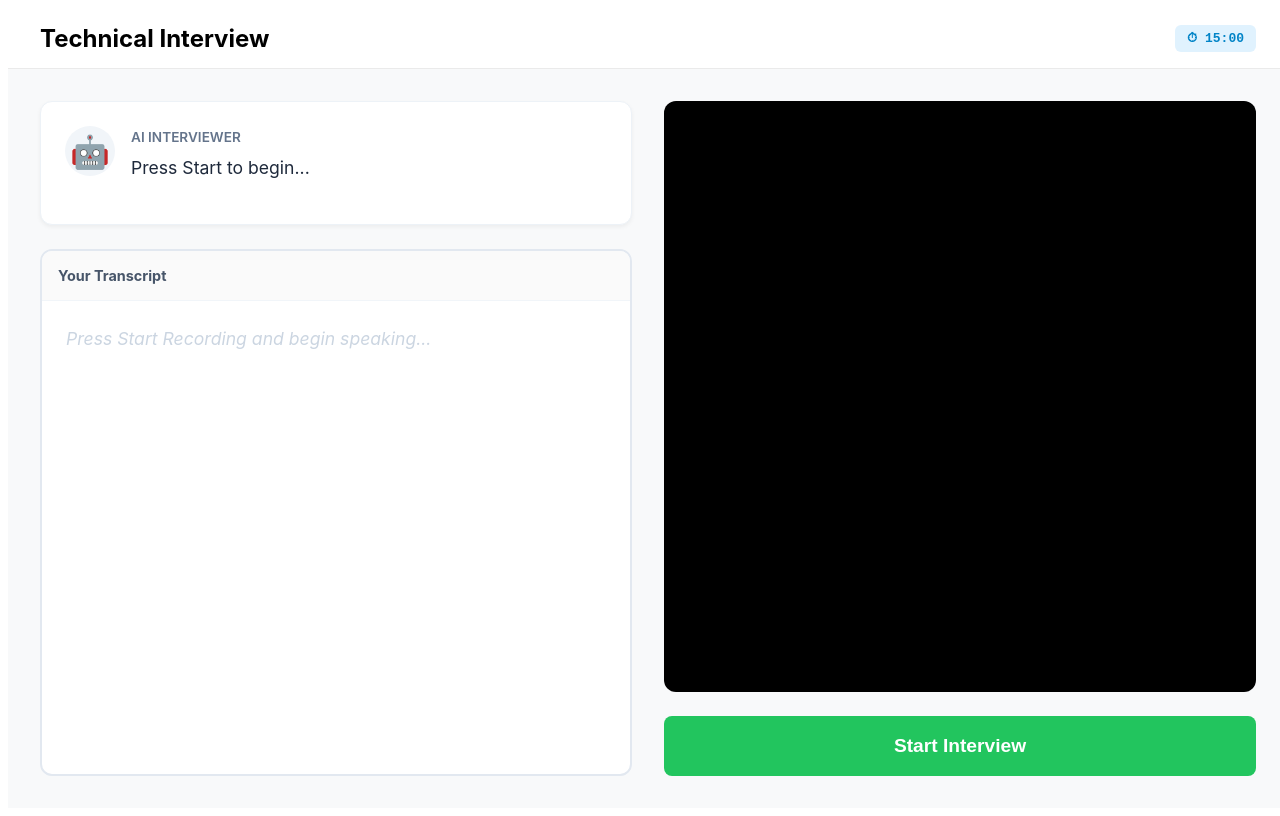
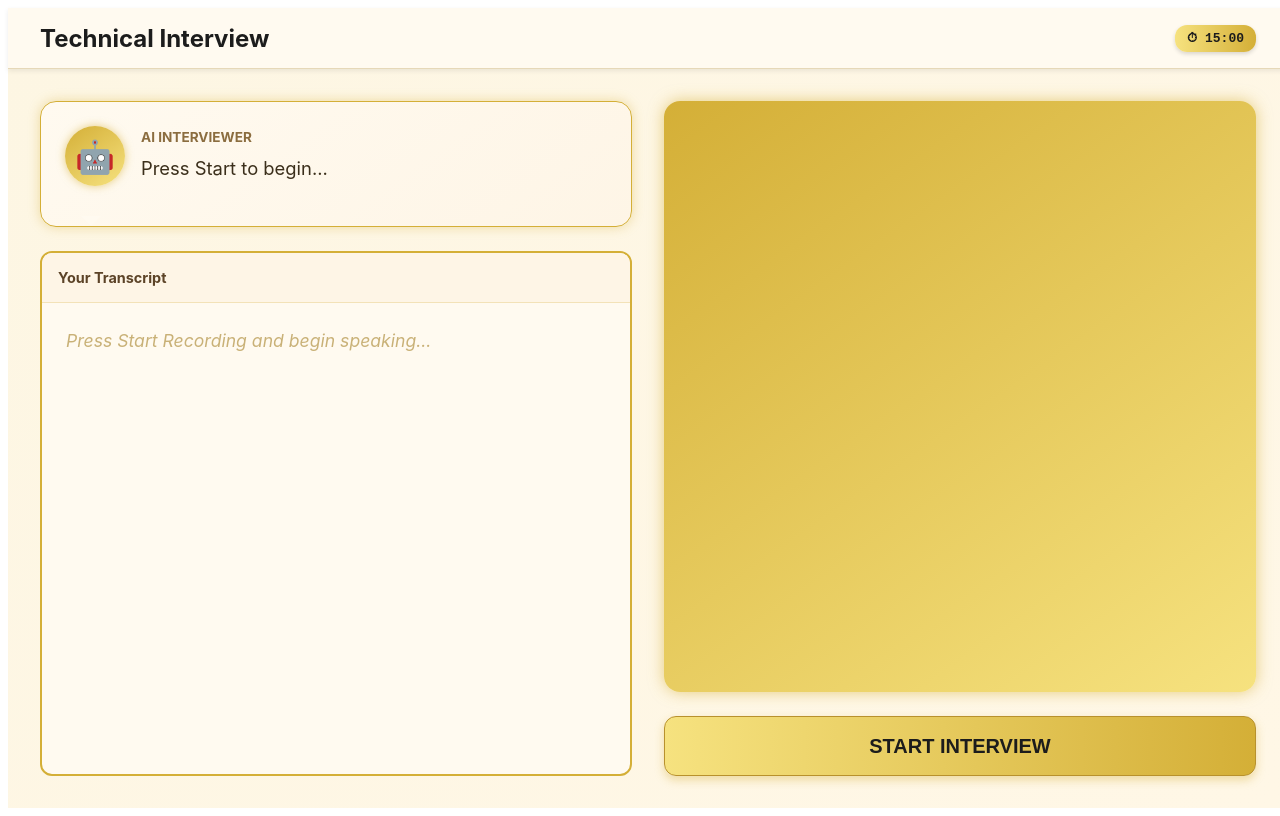
Before and after one commit to Yogendthira/MOCK-INTERVIEWER-EIGHT-FOLD-, a React (Vite) app in the folder frontend/eight-fold-frontend/: page /InterviewPage in a window 1280 px wide. Built offline with nearby package versions, Linux system fonts and the light colour scheme.

Commit message:
super ui on interview page

```diff
--- a/frontend/eight-fold-frontend/src/components/InterviewPage.jsx
+++ b/frontend/eight-fold-frontend/src/components/InterviewPage.jsx
@@ -50,12 +50,10 @@ export default function InterviewPage() {
   const initSpeechRecognition = useCallback(() => {
     const SpeechRecognition =
       window.SpeechRecognition || window.webkitSpeechRecognition;
-
     if (!SpeechRecognition) {
       alert("Browser does not support Speech Recognition. Use Chrome.");
       return null;
     }
-
     const recognition = new SpeechRecognition();
     recognition.continuous = true;
     recognition.interimResults = true;
@@ -89,11 +87,10 @@ export default function InterviewPage() {
         } catch {}
       }
     };
-
     return recognition;
   }, []);
 
-  // ---------------------- RECORDING FUNCTIONS ----------------------
+  // ---------------------- RECORDING ----------------------
   const start_recording = async () => {
     try {
       setRecording(true);
@@ -102,12 +99,10 @@ export default function InterviewPage() {
         audio: true,
       });
       streamRef.current = stream;
-
       if (videoRef.current) {
         videoRef.current.srcObject = stream;
         videoRef.current.play();
       }
-
       const recorder = new MediaRecorder(stream);
       videoChunksRef.current = [];
       recorder.ondataavailable = (e) => {
@@ -147,8 +142,6 @@ export default function InterviewPage() {
             await axios.post("http://localhost:5000/generate-summary", {
               interview_id: interviewId,
             });
-
-            // REDIRECT to another endpoint
             navigate(`/ReviewPage`, { state: { interviewId } });
           } catch (e) {
             console.error(e);
@@ -177,13 +170,9 @@ export default function InterviewPage() {
   const stop_listening = () => {
     shouldBeListeningRef.current = false;
     setSilenceLeft(5);
-
     if (recognitionRef.current) {
-      try {
-        recognitionRef.current.stop();
-      } catch {}
+      try { recognitionRef.current.stop(); } catch {}
     }
-
     setTranscriptDisplay(currentTranscriptRef.current);
     setIsListening(false);
   };
@@ -191,7 +180,6 @@ export default function InterviewPage() {
   // ---------------------- AUTO SUBMIT ON SILENCE ----------------------
   useEffect(() => {
     if (!recording || !isListening) return;
-
     const silenceInterval = setInterval(() => {
       setSilenceLeft((prev) => {
         if (prev <= 1) {
@@ -201,7 +189,6 @@ export default function InterviewPage() {
         return prev - 1;
       });
     }, 1000);
-
     return () => clearInterval(silenceInterval);
   }, [recording, isListening]);
 
@@ -225,7 +212,6 @@ export default function InterviewPage() {
             })
           );
         };
-
         wsRef.current.onmessage = (event) => {
           const data = JSON.parse(event.data);
           if (data.type === "chunk") {
@@ -273,17 +259,13 @@ export default function InterviewPage() {
   const speakQuestion = (text) => {
     if (!text) return;
     stop_listening();
-
     window.speechSynthesis.cancel();
     const utter = new SpeechSynthesisUtterance(text);
-    utter.onend = () => {
-      start_recording();
-    };
+    utter.onend = () => { start_recording(); };
     window.speechSynthesis.speak(utter);
   };
 
-  const formatTime = (s) =>
-    `${Math.floor(s / 60)}:${(s % 60).toString().padStart(2, "0")}`;
+  const formatTime = (s) => `${Math.floor(s / 60)}:${(s % 60).toString().padStart(2, "0")}`;
 
   // ---------------------- RENDER ----------------------
   return (
@@ -292,7 +274,9 @@ export default function InterviewPage() {
         <h2>Technical Interview</h2>
         <div className={styles.timerBadge}>⏱ {formatTime(timeLeft)}</div>
         {recording && isListening && (
-          <div className={styles.silenceBadge}>Silence countdown: {silenceLeft}s</div>
+          <div className={styles.silenceBadge}>
+            Silence countdown: {silenceLeft}s
+          </div>
         )}
       </header>
 
@@ -333,7 +317,6 @@ export default function InterviewPage() {
               className={recording ? styles.btnTerminate : styles.btnStart}
               onClick={async () => {
                 if (!recording) {
-                  // START INTERVIEW
                   const initRes = await axios.post("http://localhost:8000/ai-aspect-init", {
                     interview_id: interviewId,
                   });
@@ -343,10 +326,9 @@ export default function InterviewPage() {
                   nextIndexRef.current = initRes.data.next_index || 1;
 
                   speakQuestion(firstQ);
-                  start_recording(); // start recording immediately
+                  start_recording();
                 } else {
-                  // STOP INTERVIEW
-                  await stop_recording(); // stops recording, uploads video, redirects
+                  await stop_recording();
                 }
               }}
             >
--- a/frontend/eight-fold-frontend/src/components/InterviewPage.module.css
+++ b/frontend/eight-fold-frontend/src/components/InterviewPage.module.css
@@ -1,33 +1,38 @@
 /* InterviewPage.module.css */
 
+/* --- General Page --- */
 .pageContainer {
   width: 100vw;
   height: 100vh;
-  background-color: #f8f9fa;
+  background: linear-gradient(135deg, #fdf6e3, #fff7e6);
   display: flex;
   flex-direction: column;
   font-family: 'Inter', system-ui, sans-serif;
+  color: #1c1c1c;
 }
 
 .header {
   height: 60px;
-  background: white;
-  border-bottom: 1px solid #eaeaea;
+  background: #fffaf0;
+  border-bottom: 1px solid #e6d8b8;
   display: flex;
   justify-content: space-between;
   align-items: center;
   padding: 0 2rem;
+  box-shadow: 0 2px 5px rgba(0,0,0,0.08);
 }
 
 .timerBadge {
-  background: #e0f2fe;
-  color: #0284c7;
+  background: linear-gradient(90deg, #f6e27f, #d4af37);
+  color: #1c1c1c;
   padding: 6px 12px;
-  border-radius: 6px;
-  font-weight: 600;
+  border-radius: 12px;
+  font-weight: 700;
   font-family: monospace;
+  box-shadow: 0 2px 4px rgba(0,0,0,0.15);
 }
 
+/* --- Main Content --- */
 .mainContent {
   flex: 1;
   display: flex;
@@ -45,24 +50,37 @@
 }
 
 .aiBubble {
-  background: white;
-  border-radius: 12px;
+  background: linear-gradient(145deg, #fffaf0, #fef5e6);
+  border-radius: 16px;
   padding: 1.5rem;
   display: flex;
   gap: 1rem;
-  box-shadow: 0 2px 4px rgba(0,0,0,0.05);
-  border: 1px solid #edf2f7;
+  border: 1px solid #d4af37;
+  box-shadow: 0 0 12px rgba(212, 175, 55, 0.4);
+  position: relative;
+}
+
+.aiBubble::after {
+  content: '';
+  position: absolute;
+  bottom: -10px;
+  left: 40px;
+  border-width: 10px;
+  border-style: solid;
+  border-color: #fffaf0 transparent transparent transparent;
 }
 
 .aiAvatar {
   font-size: 2rem;
-  background: #f1f5f9;
-  width: 50px;
-  height: 50px;
+  background: linear-gradient(145deg, #d4af37, #f6e27f);
+  width: 60px;
+  height: 60px;
   border-radius: 50%;
   display: flex;
   align-items: center;
   justify-content: center;
+  color: #1c1c1c;
+  box-shadow: 0 0 8px rgba(212, 175, 55, 0.6);
 }
 
 .aiContent {
@@ -71,52 +89,53 @@
 
 .speakerLabel {
   font-size: 0.85rem;
-  color: #64748b;
-  font-weight: 600;
+  color: #8b6d3f;
+  font-weight: 700;
   text-transform: uppercase;
 }
 
 .aiText {
   margin-top: 0.5rem;
-  font-size: 1.1rem;
-  color: #1e293b;
+  font-size: 1.15rem;
+  color: #3b2f1b;
   line-height: 1.6;
 }
 
+/* --- Transcript --- */
 .transcriptBox {
   flex: 1;
-  background: white;
+  background: #fffaf0;
   border-radius: 12px;
-  border: 2px solid #e2e8f0;
+  border: 2px solid #d4af37;
   display: flex;
   flex-direction: column;
   overflow: hidden;
-  transition: border-color 0.3s;
+  transition: border-color 0.3s, box-shadow 0.3s;
 }
 
 .activeBorder {
-  border-color: #3b82f6;
-  box-shadow: 0 0 0 3px rgba(59, 130, 246, 0.1);
+  border-color: #f6e27f;
+  box-shadow: 0 0 15px rgba(212, 175, 55, 0.5);
 }
 
 .transcriptHeader {
   padding: 1rem;
-  border-bottom: 1px solid #f1f5f9;
+  border-bottom: 1px solid #f3e2b8;
   display: flex;
   justify-content: space-between;
   align-items: center;
-  background: #fafafa;
+  background: #fef5e6;
 }
 
 .transcriptHeader h4 {
   margin: 0;
   font-size: 0.9rem;
-  color: #475569;
+  color: #5c4327;
 }
 
 .listeningBadge {
   font-size: 0.8rem;
-  color: #ef4444;
+  color: #b91c1c;
   font-weight: bold;
   animation: pulse 1.5s infinite;
 }
@@ -126,12 +145,12 @@
   flex: 1;
   overflow-y: auto;
   font-size: 1.1rem;
-  color: #334155;
+  color: #3b2f1b;
   line-height: 1.6;
 }
 
 .placeholder {
-  color: #cbd5e1;
+  color: #c9b177;
   font-style: italic;
 }
 
@@ -145,35 +164,56 @@
 
 .videoWrapper {
   flex: 1;
-  background: #000;
-  border-radius: 12px;
+  background: linear-gradient(145deg, #d4af37, #f6e27f);
+  border-radius: 16px;
   overflow: hidden;
   position: relative;
+  box-shadow: 0 0 15px rgba(212, 175, 55, 0.6);
 }
 
 .videoFeed {
   width: 100%;
   height: 100%;
   object-fit: cover;
+  border-radius: 16px;
 }
 
+/* --- Controls --- */
 .controls {
   height: 60px;
 }
 
-.btnStart {
+.btnStart, .btnTerminate {
   width: 100%;
   height: 100%;
-  background: #22c55e;
+  font-size: 1.25rem;
+  font-weight: 700;
+  border-radius: 12px;
+  cursor: pointer;
+  transition: all 0.3s ease;
+  box-shadow: 0 4px 10px rgba(212, 175, 55, 0.4);
+  text-transform: uppercase;
+}
+
+.btnStart {
+  background: linear-gradient(90deg, #f6e27f, #d4af37);
+  color: #1c1c1c;
+  border: 1px solid #b8912d;
+}
+.btnStart:hover {
+  background: linear-gradient(90deg, #d4af37, #f6e27f);
+  box-shadow: 0 6px 12px rgba(212, 175, 55, 0.6);
+}
+
+.btnTerminate {
+  background: linear-gradient(90deg, #ef4444, #b91c1c);
   color: white;
-  border: none;
-  border-radius: 8px;
-  font-size: 1.2rem;
-  font-weight: bold;
-  cursor: pointer;
-  transition: background 0.2s;
+  border: 1px solid #a31515;
 }
-.btnStart:hover { background: #16a34a; }
+.btnTerminate:hover {
+  background: linear-gradient(90deg, #b91c1c, #ef4444);
+  box-shadow: 0 6px 12px rgba(255, 0, 0, 0.5);
+}
 
 .actionButtons {
   display: flex;
@@ -181,30 +221,6 @@
   height: 100%;
 }
 
-.btnSubmit {
-  flex: 2;
-  background: #3b82f6;
-  color: white;
-  border: none;
-  border-radius: 8px;
-  font-size: 1.1rem;
-  font-weight: bold;
-  cursor: pointer;
-}
-.btnSubmit:hover { background: #2563eb; }
-.btnSubmit:disabled { background: #94a3b8; cursor: not-allowed; }
-
-.btnTerminate {
-  flex: 1;
-  background: #ef4444;
-  color: white;
-  border: none;
-  border-radius: 8px;
-  font-weight: bold;
-  cursor: pointer;
-}
-.btnTerminate:hover { background: #dc2626; }
-
 @keyframes pulse {
   0% { opacity: 1; }
   50% { opacity: 0.5; }
```
Also changed, not shown: 2 other files (tests, documents, lock files or other folders).
